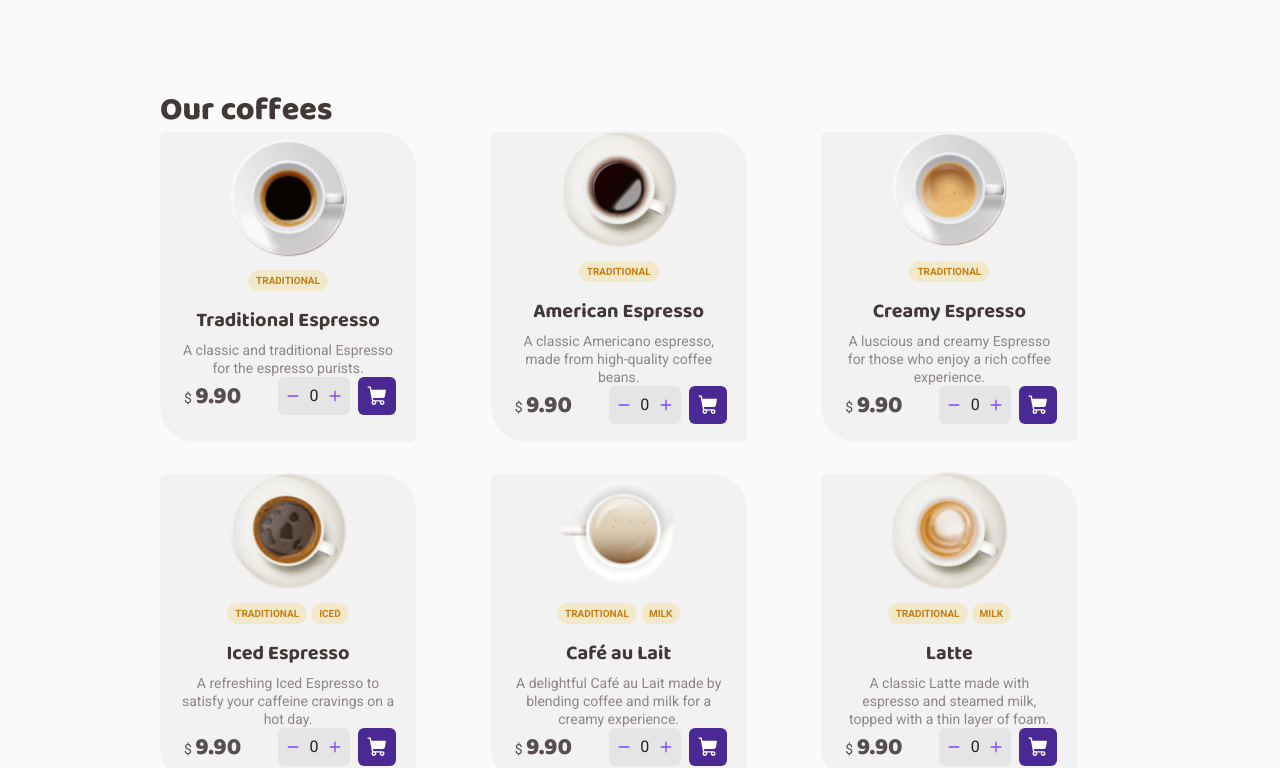
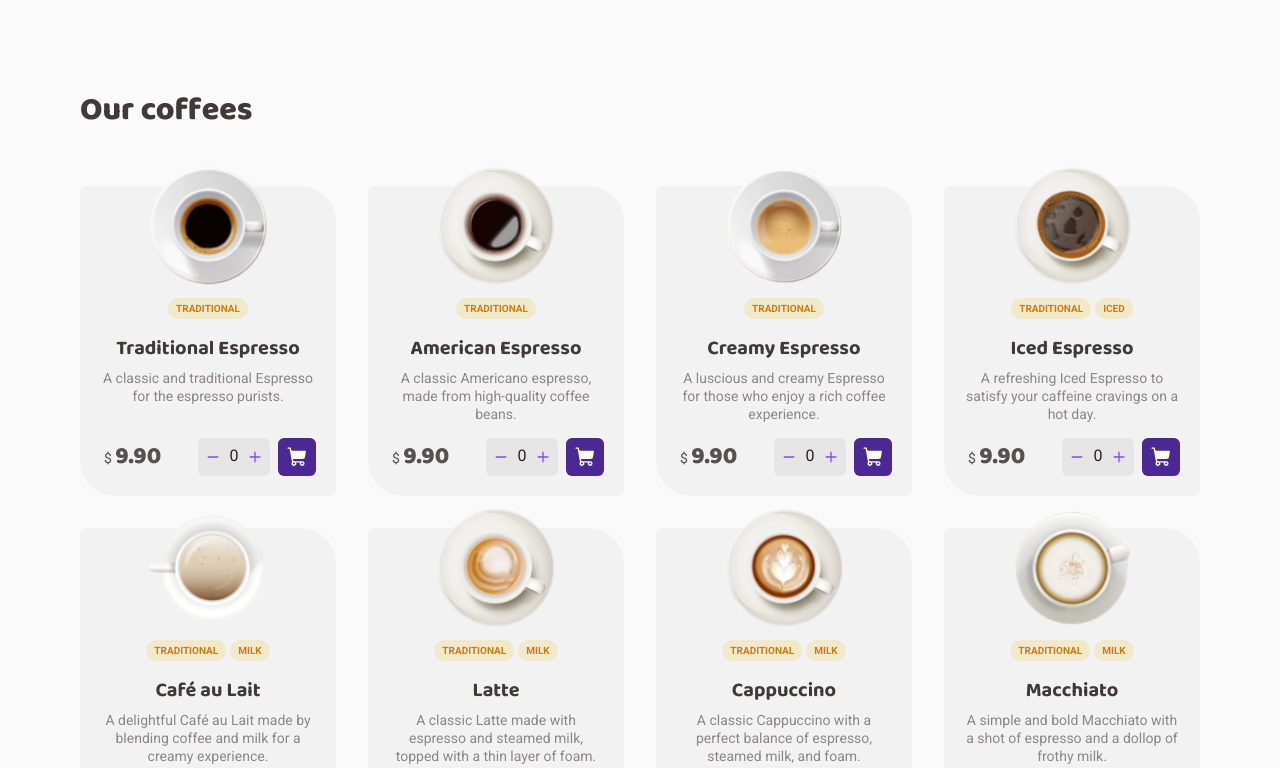
Before and after one commit to rvahilario/coffee-delivery, a React (Vite) app: page / in a window 1280 px wide. Shown: the part 558-1326 px from the top of the page. Built offline with nearby package versions, Linux system fonts and the light colour scheme.

Commit message:
fix: minor adjusts in styles of shop card

```diff
--- a/src/components/ShopCard.tsx
+++ b/src/components/ShopCard.tsx
@@ -19,8 +19,10 @@ export function ShopCard({ coffee }: ShopCardProps) {
 
   return (
     <Container>
+      <img src={imageSrc} alt="" />
+
+      <div>
         <InfoDiv>
-        <img src={imageSrc} alt="" />
           <TagDiv>
             {tags.map((tag) => (
               <TagSpan key={tag}>{tag}</TagSpan>
@@ -42,6 +44,7 @@ export function ShopCard({ coffee }: ShopCardProps) {
             />
           </div>
         </BuyDiv>
+      </div>
     </Container>
   )
 }
@@ -56,6 +59,20 @@ const Container = styled.div`
   background: ${({ theme }) => theme['base-card']};
   height: 19.375rem;
   width: 16rem;
+
+  > div {
+    display: flex;
+    justify-content: space-between;
+    flex-direction: column;
+    height: 13.125rem;
+  }
+
+  > img {
+    height: 7.5rem;
+    width: 7.5rem;
+    margin-bottom: 0.75rem;
+    margin-top: -1.25rem;
+  }
 `
 
 const InfoDiv = styled.div`
@@ -63,12 +80,7 @@ const InfoDiv = styled.div`
   flex-direction: column;
   align-items: center;
   justify-content: center;
-
-  > img {
-    height: 7.5rem;
-    width: 7.5rem;
-    margin-bottom: 0.75rem;
-  }
+  margin-bottom: 0.5rem;
 
   > h3 {
     color: ${({ theme }) => theme['base-subtitle']};
--- a/src/layouts/DefaultLayout.tsx
+++ b/src/layouts/DefaultLayout.tsx
@@ -14,7 +14,6 @@ export function DefaultLayout() {
 const Container = styled.div`
   display: flex;
   flex-direction: column;
-  max-width: 90rem;
-  padding: 0 10rem;
+  max-width: 70rem;
   margin: 0 auto;
 `
--- a/src/pages/Home.tsx
+++ b/src/pages/Home.tsx
@@ -135,6 +135,10 @@ const Column = styled.div`
 `
 
 const ShopDiv = styled.div`
+  display: flex;
+  flex-direction: column;
+  gap: 3.375rem;
+
   > h2 {
     color: ${({ theme }) => theme['base-subtitle']};
     font-family: 'Baloo 2';
```
Lines whose indentation alone changed are shown as unchanged.
